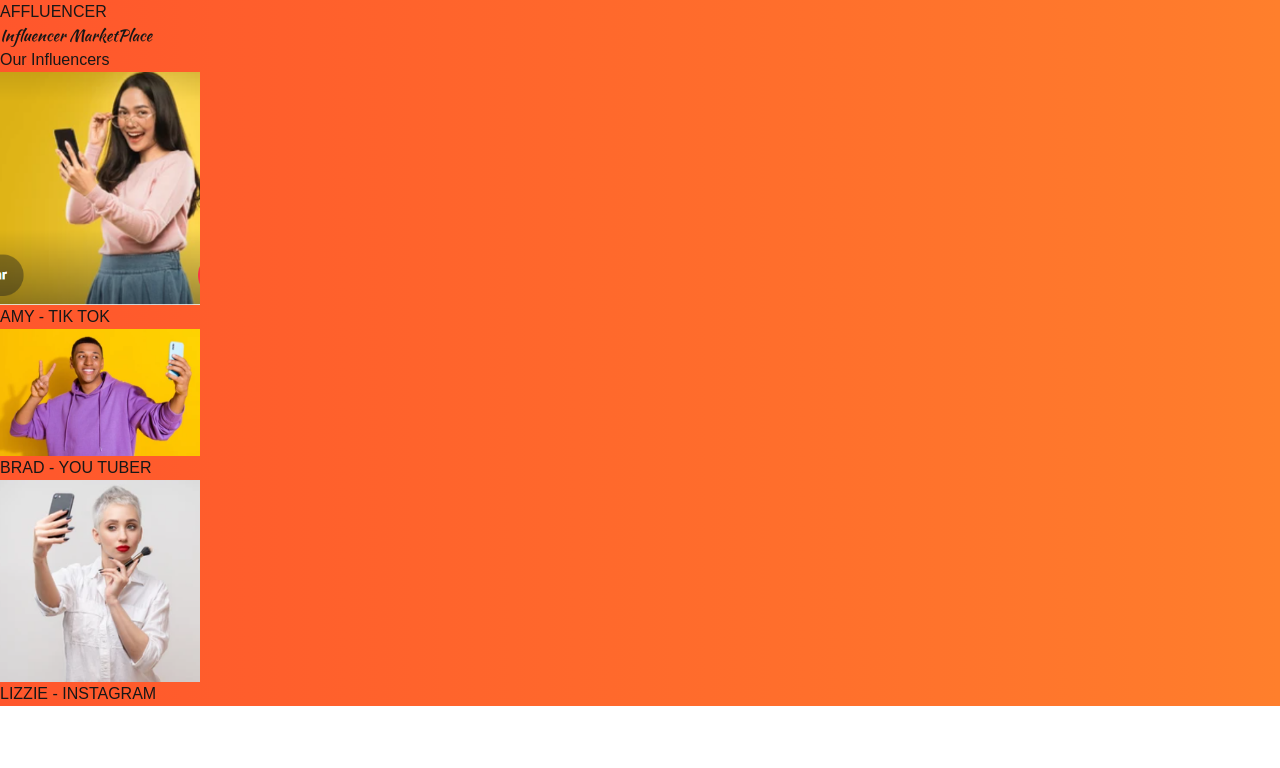
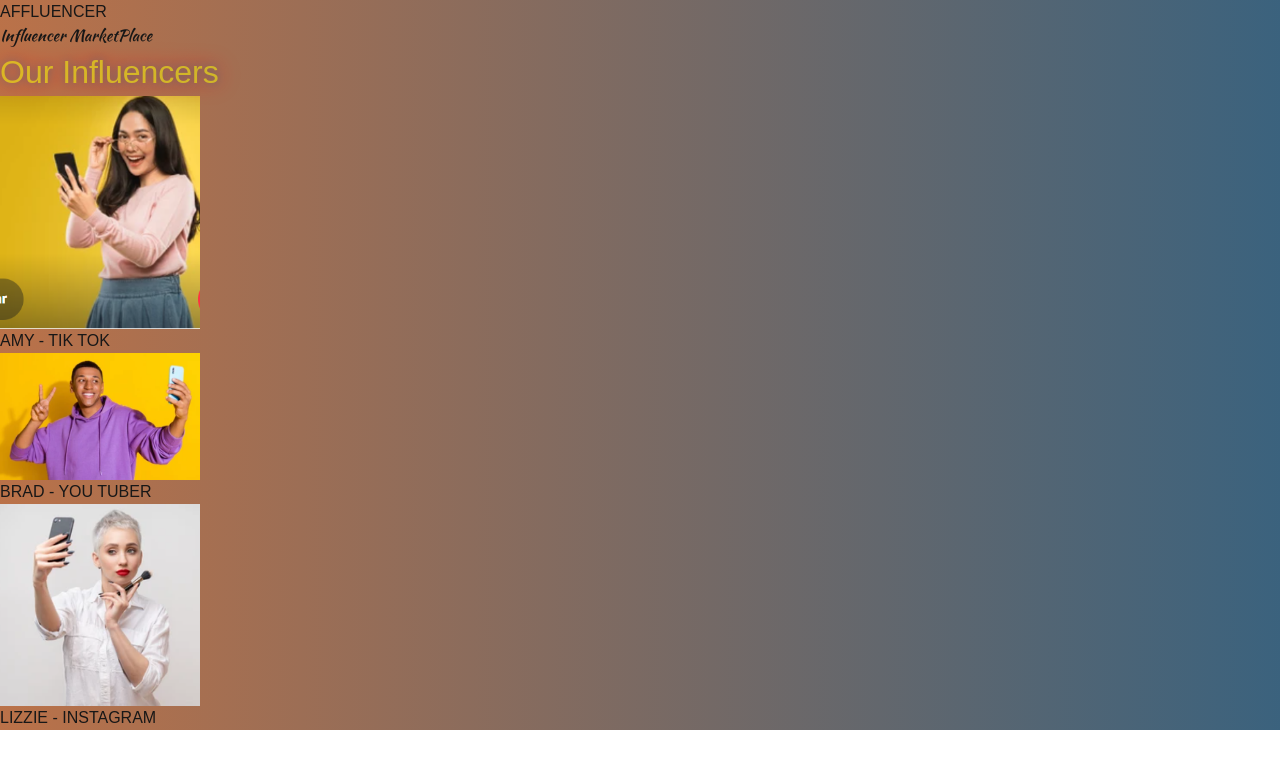
Before and after one commit to andrewindeche/brandinfluencerapp, a Next.js app in the folder frontend/: page / in a window 1280 px wide. Shown: the top 768 px of the page. Built offline with nearby package versions, Linux system fonts and the light colour scheme; a web font is replaced by a local one.

Commit message:
add glow effect to text

```diff
--- a/frontend/src/pages/index.tsx
+++ b/frontend/src/pages/index.tsx
@@ -13,7 +13,9 @@ const HomePage: React.FC = () => {
         </h2>
       </div>
       <div className="mt-6">
-        <h3 className="text-2xl text-[#FFFF00] underline">Our Influencers</h3>
+        <h3 className="text-2xl text-[#FFFF00] underline flicker-text">
+          Our Influencers
+        </h3>
       </div>
       <div className="mt-10 flex flex-row justify-center items-center space-x-12">
         <div
--- a/frontend/src/styles/globals.css
+++ b/frontend/src/styles/globals.css
@@ -40,9 +40,9 @@ h2 {
 }
 
 .bg-transition {
-  background: linear-gradient(90deg, #FF2C2C, #FF7A2C, #FFEE2C);
+  background: linear-gradient(90deg, #FF2C2C, #FF7A2C, #005B96);
   background-size: 400% 400%;
-  animation: gradientBackground 8s ease infinite;
+  animation: gradientBackground 20s ease infinite;
 }
 
 @keyframes gradientBackground {
@@ -50,3 +50,15 @@ h2 {
   50% { background-position: 100% 50%; }
   100% { background-position: 0% 50%; }
 }
+
+.flicker-text {
+  font-size: 2rem;
+  color: #FFFF00;
+  text-shadow: 0 0 10px #005B96, 0 0 20px #FF2C2C, 0 0 30px #FF2C2C;
+  animation: flickerAnimation 20s infinite alternate;
+}
+
+@keyframes flickerAnimation {
+  0%, 100% { opacity: 1; }
+  50% { opacity: 0.4; }
+}
```
